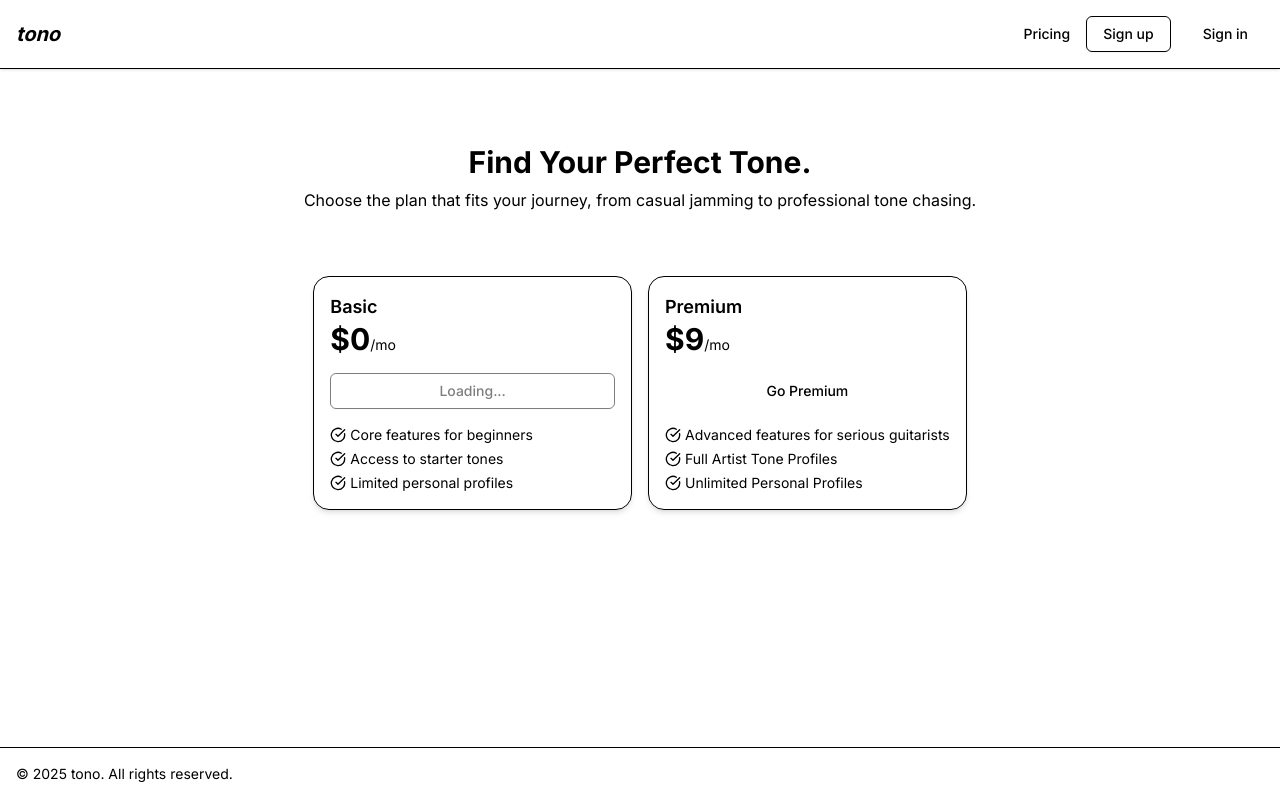
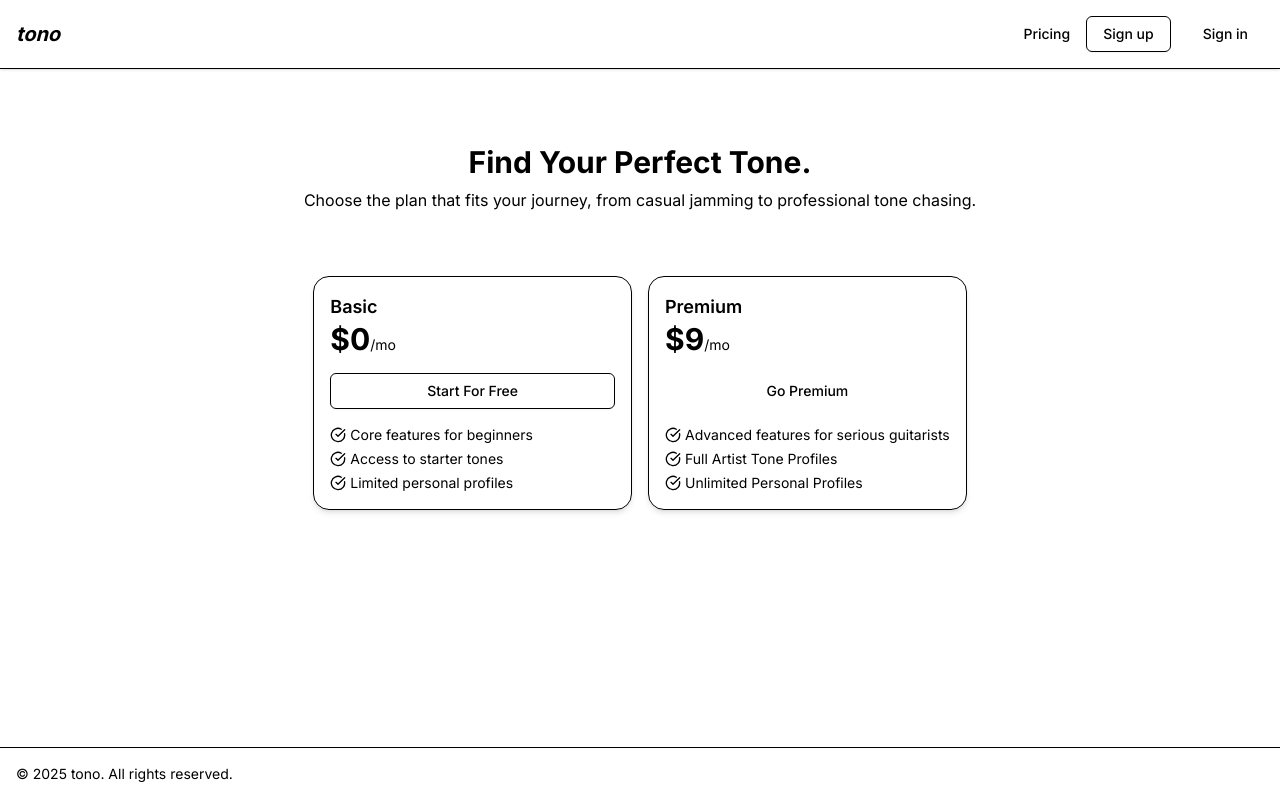
Before and after one commit to ericmignardi/tono, a Next.js app: page /pricing in a window 1280 px wide. Built offline with nearby package versions, Linux system fonts and the light colour scheme; no server answers.

Commit message:
Minor changes to Tiers.tsx

```diff
--- a/components/pricing/Tiers.tsx
+++ b/components/pricing/Tiers.tsx
@@ -5,7 +5,7 @@ import { CheckCircle } from 'lucide-react';
 import { useState } from 'react';
 
 export default function Tiers() {
-  const [loading, setLoading] = useState<string | null>(null);
+  const [premiumLoading, setPremiumLoading] = useState(false);
 
   const tiers = [
     {
@@ -35,7 +35,7 @@ export default function Tiers() {
   ];
 
   const handleSubscribe = async (priceId: string) => {
-    setLoading(priceId);
+    setPremiumLoading(true);
 
     try {
       const res = await fetch('/api/stripe', {
@@ -44,17 +44,12 @@ export default function Tiers() {
         body: JSON.stringify({ priceId }),
       });
 
-      if (!res.ok) {
-        const errorData = await res.json();
-        throw new Error(errorData.error || 'Failed to create checkout session');
-      }
-
       const { url } = await res.json();
       window.location.href = url;
     } catch (err) {
       console.error(err);
       alert('Failed to start checkout. Please try again.');
-      setLoading(null);
+      setPremiumLoading(false);
     }
   };
 
@@ -69,7 +64,7 @@ export default function Tiers() {
 
       <div className="grid grid-cols-1 gap-4 md:grid-cols-2">
         {tiers.map((tier) => {
-          const isLoading = loading === tier.priceId;
+          const isPremium = Boolean(tier.priceId);
 
           return (
             <div
@@ -86,18 +81,16 @@ export default function Tiers() {
 
               <Button
                 {...(tier.isFeatured ? {} : { variant: 'outline' })}
-                disabled={isLoading}
+                disabled={isPremium && premiumLoading}
                 onClick={() => {
-                  if (!tier.priceId) {
-                    // FREE TIER → go directly to dashboard
+                  if (!isPremium) {
                     window.location.href = '/dashboard';
                     return;
                   }
-
-                  handleSubscribe(tier.priceId);
+                  handleSubscribe(tier.priceId!);
                 }}
               >
-                {isLoading ? 'Loading...' : tier.cta}
+                {premiumLoading && isPremium ? 'Loading...' : tier.cta}
               </Button>
 
               <ul className="flex flex-col gap-1">
```
